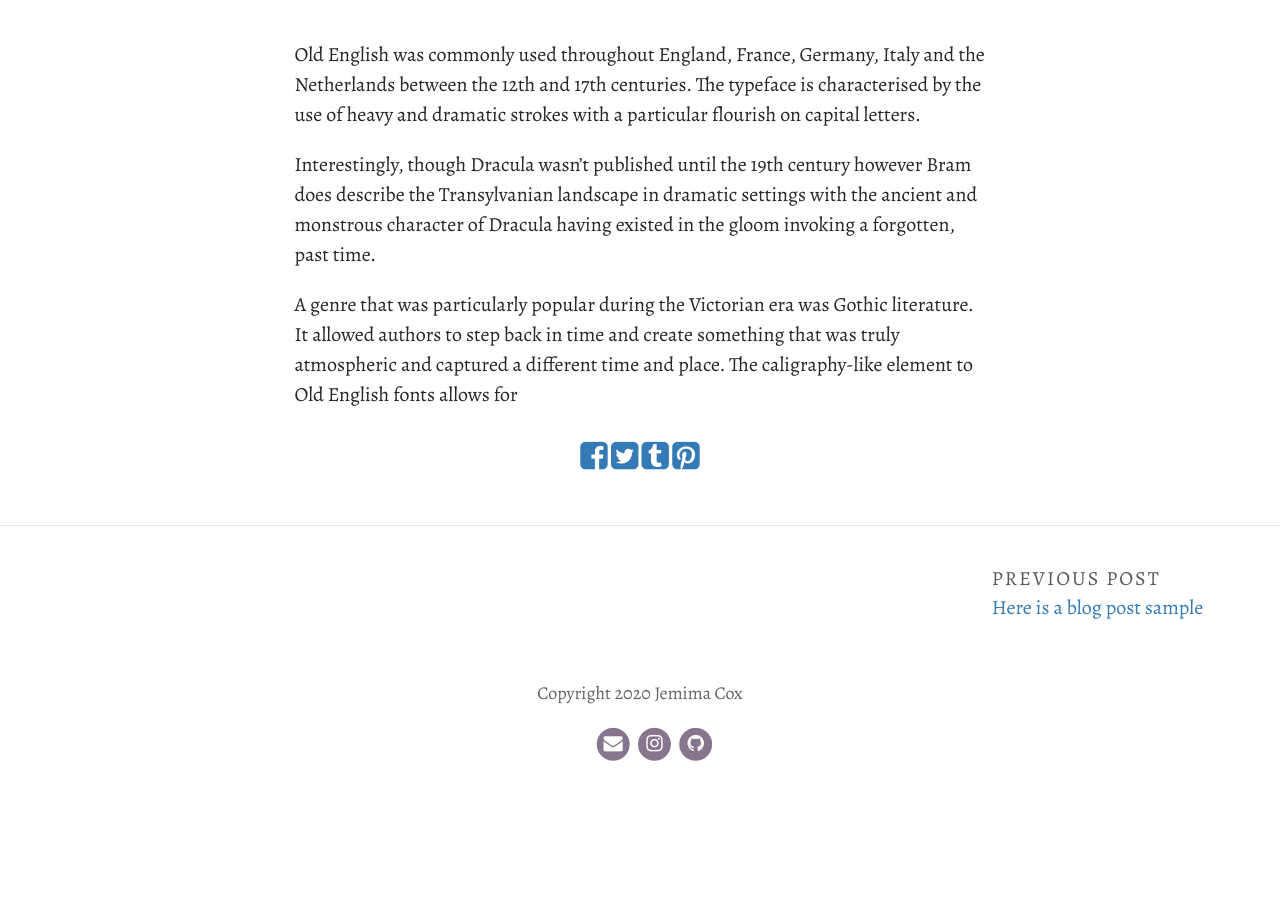
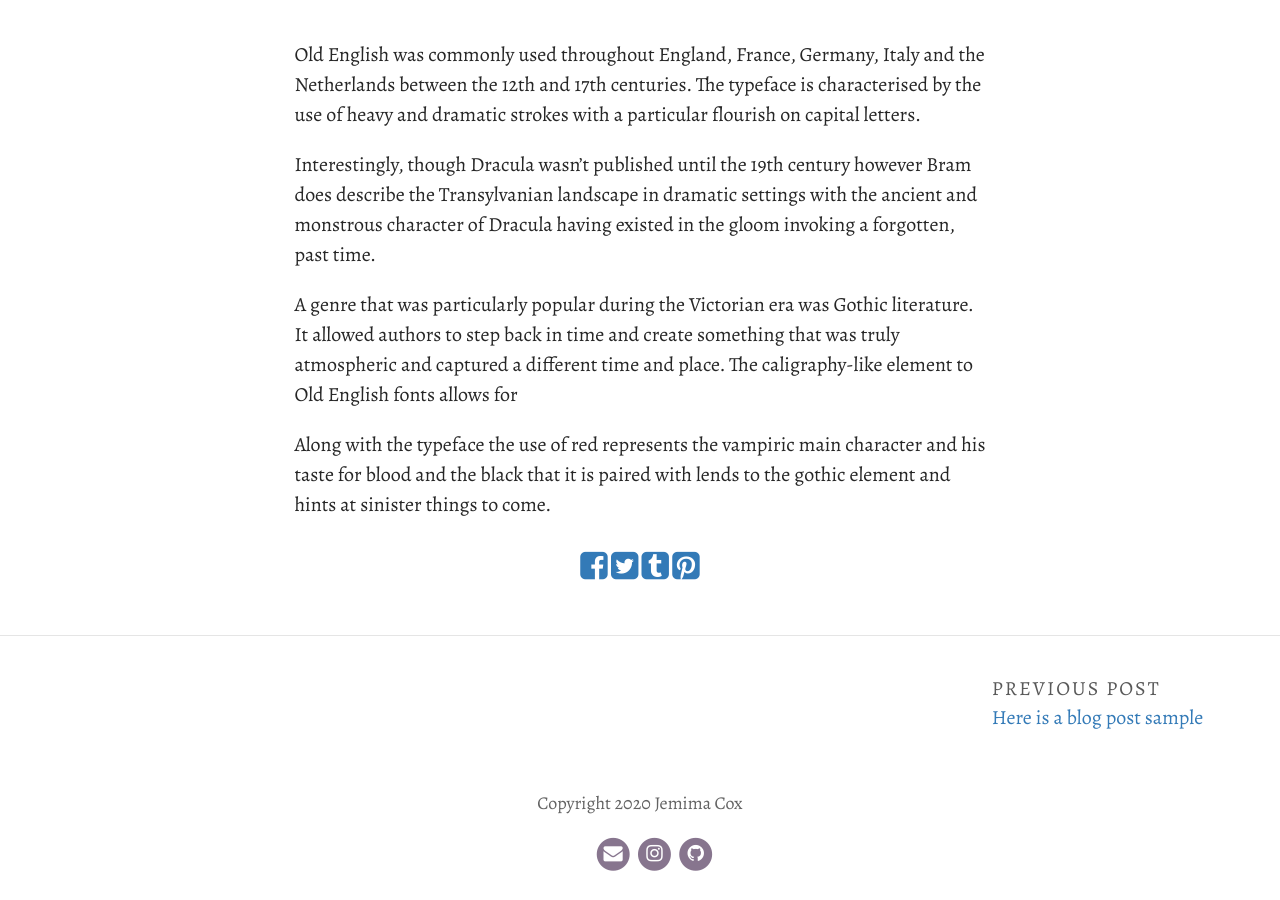
Before and after one commit to jemcox/brookesbooks, a Jekyll site: the page built from _posts/2020-10-03-gothic-literature-and-the-old-english-font.md, in a window 1280 px wide and 900 px high, scrolled down 744 px. Built offline with Jekyll 4.4.1, drawn with Linux system fonts in a browser that asks for light colours; some web fonts are replaced; before the commit the page ends 1534 px from its top, so only the background shows below that; some of the changed text lies outside the part shown.

Commit message:
Update Post “2020-10-03-gothic-literature-and-the-old-english-font”

```diff
--- a/_posts/2020-10-03-gothic-literature-and-the-old-english-font.md
+++ b/_posts/2020-10-03-gothic-literature-and-the-old-english-font.md
@@ -1,6 +1,6 @@
 ---
 layout: post
-title: Gothic Literature and the 'Old English' Typeface
+title: Dracula's a sucker for the 'Old English' Typeface
 date: 2020-10-03T16:38:55.395Z
 header_feature_image: ""
 comments: true
@@ -14,3 +14,5 @@
 Interestingly, though Dracula wasn't published until the 19th century however Bram does describe the Transylvanian landscape in dramatic settings with the ancient and monstrous character of Dracula having existed in the gloom invoking a forgotten, past time.
 
 A genre that was particularly popular during the Victorian era was Gothic literature. It allowed authors to step back in time and create something that was truly atmospheric and captured a different time and place. The caligraphy-like element to Old English fonts allows for
+
+Along with the typeface the use of red represents the vampiric main character and his taste for blood and the black that it is paired with lends to the gothic element and hints at sinister things to come.
```
